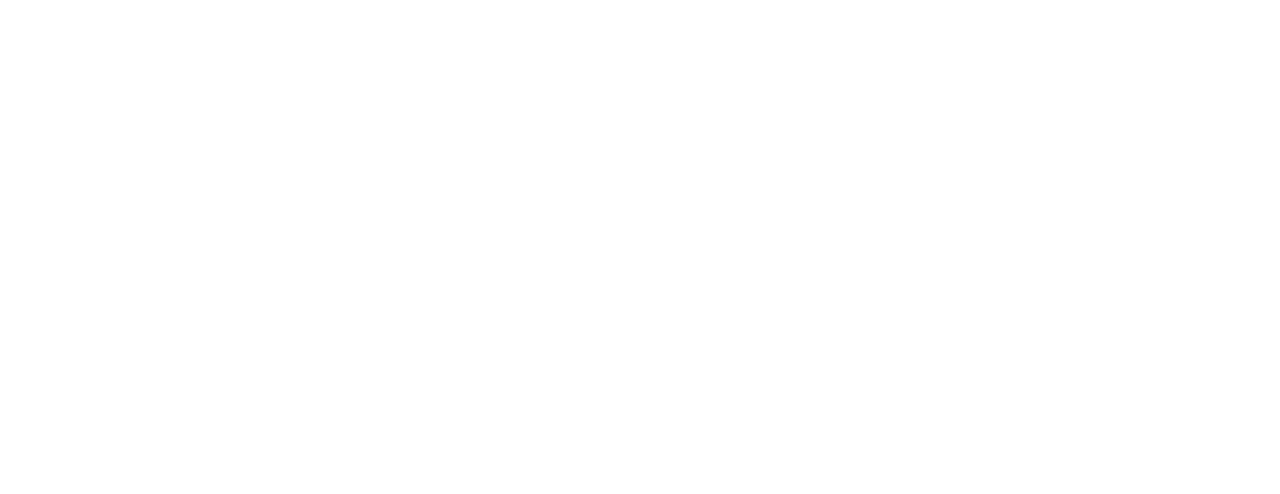
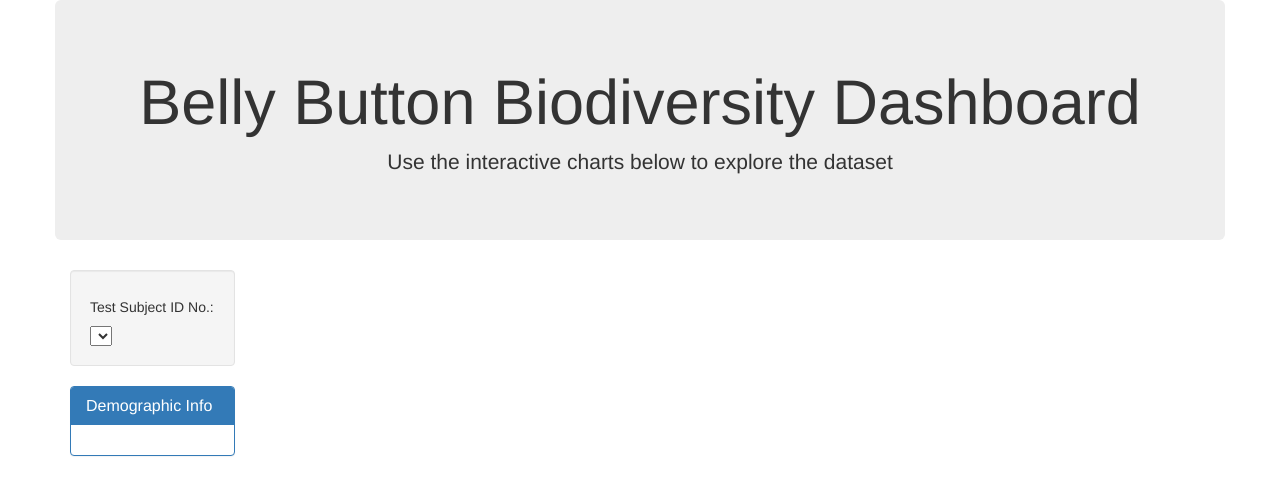
Before and after one commit to chanhodchang/Belly_Button_Biodiversity, a plain HTML site: page index.html in a window 1280 px wide. Drawn offline with nearby package versions, Linux system fonts and the light colour scheme.

Commit message:
coded index.html to display metadata.

```diff
--- a/index.html
+++ b/index.html
@@ -3,9 +3,36 @@
 <head>
     <meta charset="UTF-8">
     <meta name="viewport" content="width=device-width, initial-scale=1.0">
-    <title>Document</title>
+    <meta http-equiv="X-UA-Compatible" content="ie=edge">
+    <title>Bellybutton Biodiversity</title>
+    <link rel="stylesheet" href="https://maxcdn.bootstrapcdn.com/bootstrap/3.3.7/css/bootstrap.min.css">
 </head>
+
 <body>
+
+    <div class="container">
+        <div class="row">
+          <div class="col-md-12 jumbotron text-center">
+            <h1>Belly Button Biodiversity Dashboard</h1>
+            <p>Use the interactive charts below to explore the dataset</p>
+          </div>
+        </div>
+        <div class="row">
+          <div class="col-md-2">
+            <div class="well">
+              <h5>Test Subject ID No.:</h5>
+              <!-- <select id="selDataset"></select> -->
+              <select id="selDataset" onchange="optionChanged(this.value)"></select>
+            </div>
+            <div class="panel panel-primary">
+              <div class="panel-heading">
+                <h3 class="panel-title">Demographic Info</h3>
+              </div>
+              <div id="sample-metadata" class="panel-body"></div>
+            </div>
+          </div>
+        </div>
+      </div>
 
 </body>
 </html>
```
